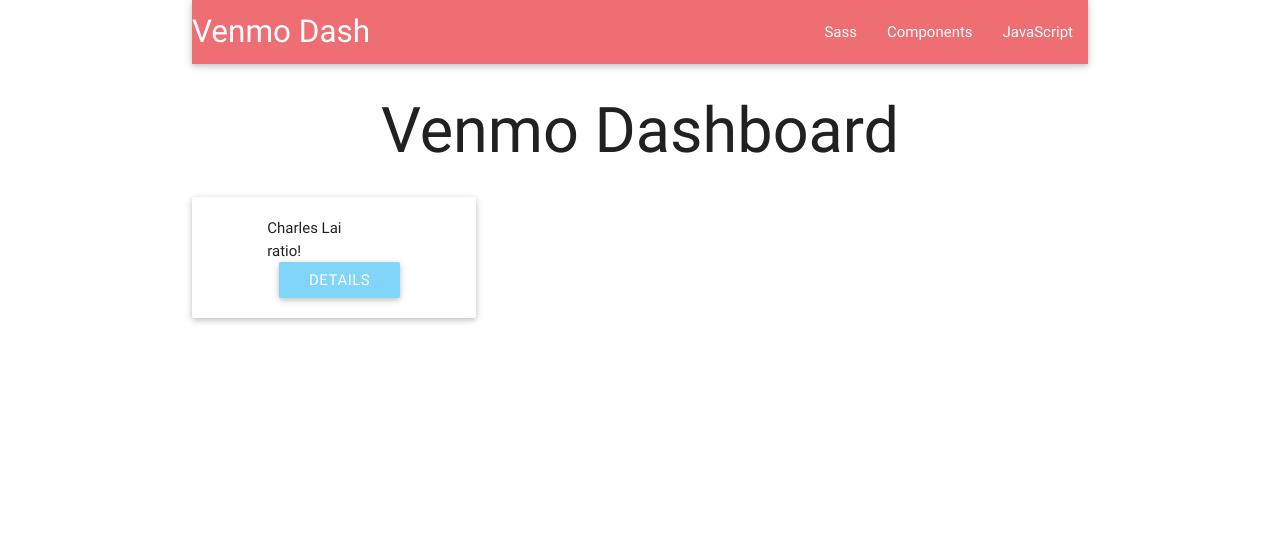
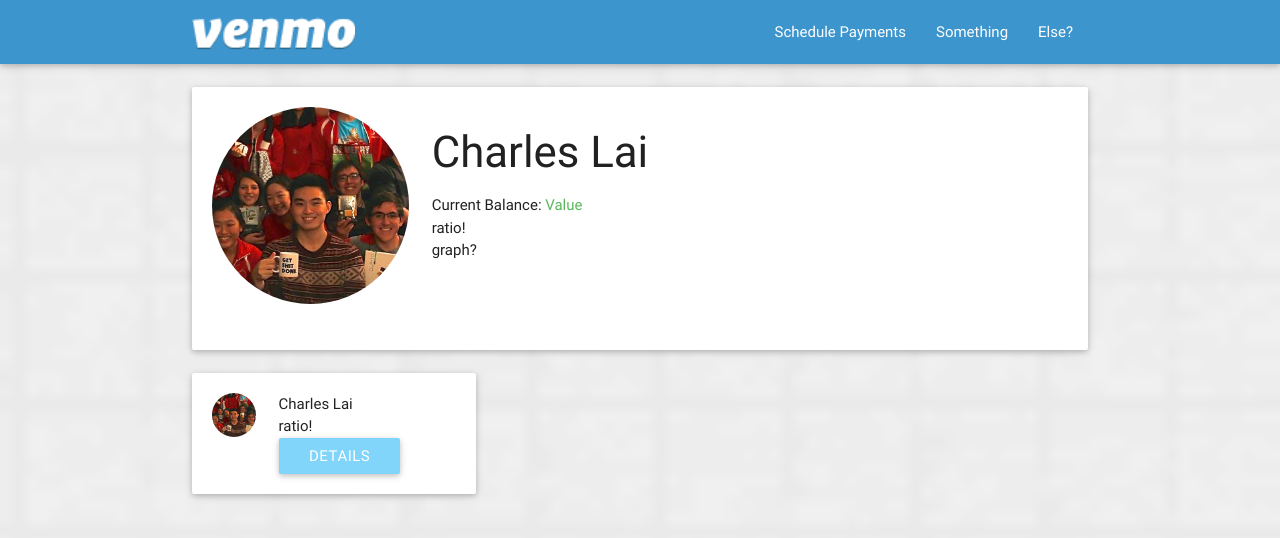
Before and after one commit to sup/venmo-dash, a website: page public/pages/app.html in a window 1280 px wide. Drawn offline with nearby package versions, Linux system fonts and the light colour scheme; files that its build step writes are made by us from their sources.

Commit message:
add new stuff

```diff
--- a/public/css/custom.css
+++ b/public/css/custom.css
@@ -1,3 +1,24 @@
 #card-grid .card-panel .row {
   margin-bottom: 0px;
 }
+
+.avatar {
+	padding: 0 0 0 0;
+}
+
+#maincard {
+	margin-top: 1.5rem;
+}
+
+nav {
+	background-color: #3D95CE;
+}
+
+body {
+	background-image: url('../assets/graph.png');
+	background-size: cover;
+}
+
+.green-font {
+	color: #5cb85c;
+}
--- a/public/pages/app.html
+++ b/public/pages/app.html
@@ -4,26 +4,43 @@
     <!--Import materialize.css-->
     <link type="text/css" rel="stylesheet" href="../css/materialize.min.css"  media="screen,projection"/>
     <link type="text/css" rel="stylesheet" href="../css/custom.css"  media="screen,projection"/>
-    <link rel="stylesheet" href="css/chartist.min.css">
+    <link rel="stylesheet" href="../css/chartist.min.css">
     <!--Let browser know website is optimized for mobile-->
     <meta name="viewport" content="width=device-width, initial-scale=1.0"/>
   </head>
   <body>
+    <!-- Navigation -->
+    <nav>
+      <div class="nav-wrapper container">
+        <a href="#" class="brand-logo"><img id="navlogo" src="../assets/venmonavlogo.png" width="163" height="64"></a>
+        <ul id="nav-mobile" class="right hide-on-med-and-down">
+          <li><a href="#!">Schedule Payments</a></li>
+          <li><a href="#!">Something</a></li>
+          <li><a href="#!">Else?</a></li>
+        </ul>
+      </div>
+    </nav>
+
+    <!-- Page Content -->
     <div id="page-container" class="container">
-      <!-- Navigation -->
-      <nav>
-        <div class="nav-wrapper">
-          <a href="#" class="brand-logo">Venmo Dash</a>
-          <ul id="nav-mobile" class="right hide-on-med-and-down">
-            <li><a href="sass.html">Sass</a></li>
-            <li><a href="badges.html">Components</a></li>
-            <li><a href="collapsible.html">JavaScript</a></li>
-          </ul>
+      <!-- Large Profile Card -->
+      <div id="maincard" class="col s12">
+        <div class="card-panel">
+          <div class="row content">
+            <div class="col s3 avatar">
+              <img src="../assets/charles.png" alt="" class="circle responsive-img">
+            </div>
+            <div class="col s9 info">
+              <h3 class="username">Charles Lai</h3>
+              <div class="balance">Current Balance: <span class="green-font">Value</span></div>
+              <div class="ratio">ratio!</div>
+              <div class="graph">graph?</div>
+            </div>
+          </div>
         </div>
-      </nav>
-      <h1 id="title" class="center-align"> Venmo Dashboard </h1>
+      </div>
 
-      <!-- Main Grid/Row holding cards -->
+      <!-- Main Grid/Row holding friend cards -->
       <div id="card-grid" class="row">
 
         <!-- Card Structure for Grid View -->
@@ -31,13 +48,13 @@
           <div class="card-panel">
             <div class="row content">
               <div class="col s3 avatar">
-                <img src="assets/charles.png" alt="" class="circle responsive-img"> <!-- notice the "circle" class -->
+                <img src="../assets/charles.png" alt="" class="circle responsive-img"> <!-- notice the "circle" class -->
               </div>
               <div class="col s9 info">
-                <div class="row username">Charles Lai</div>
-                <div class="row ratio">ratio!</div>
+                <div class="username">Charles Lai</div>
+                <div class="ratio">ratio!</div>
                 <!-- Modal Trigger -->
-                <a class="waves-effect waves-light modal-trigger btn light-blue lighten-3" href="#modal1">Details</a>
+                <a class="modal-trigger waves-effect waves-light  btn light-blue lighten-3" href="#modal1">Details</a>
               </div>
             </div>
           </div>
@@ -65,9 +82,9 @@
 
     <!--Import jQuery before materialize.js-->
     <script type="text/javascript" src="https://code.jquery.com/jquery-2.1.1.min.js"></script>
-    <script type="text/javascript" src="js/materialize.min.js"></script>
-    <script type="text/javascript" src="js/chartist.min.js"></script>
-    <!-- Put this somewhere for basic models -->
+    <script type="text/javascript" src="../js/materialize.min.js"></script>
+    <script type="text/javascript" src="../js/chartist.min.js"></script>
+    <!-- Put this somewhere for basic modal -->
     <script type="text/javascript">
     $(document).ready(function(){
         $('.modal-trigger').leanModal({
```
Also changed, not shown: public/css/splash.css (+22 -0 lines), public/assets/logowhite.png (added), public/assets/venmonavlogo.png (added).
